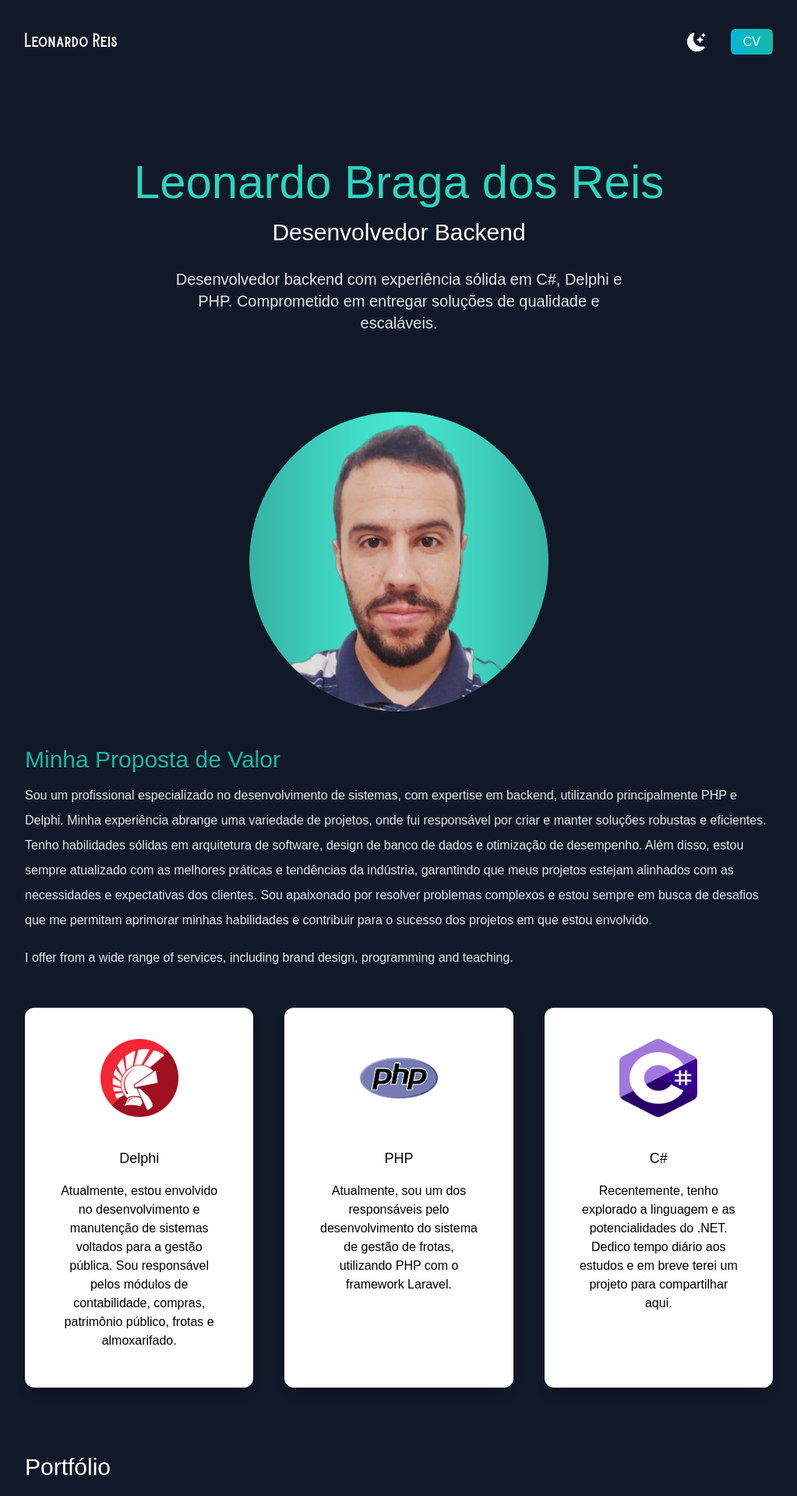
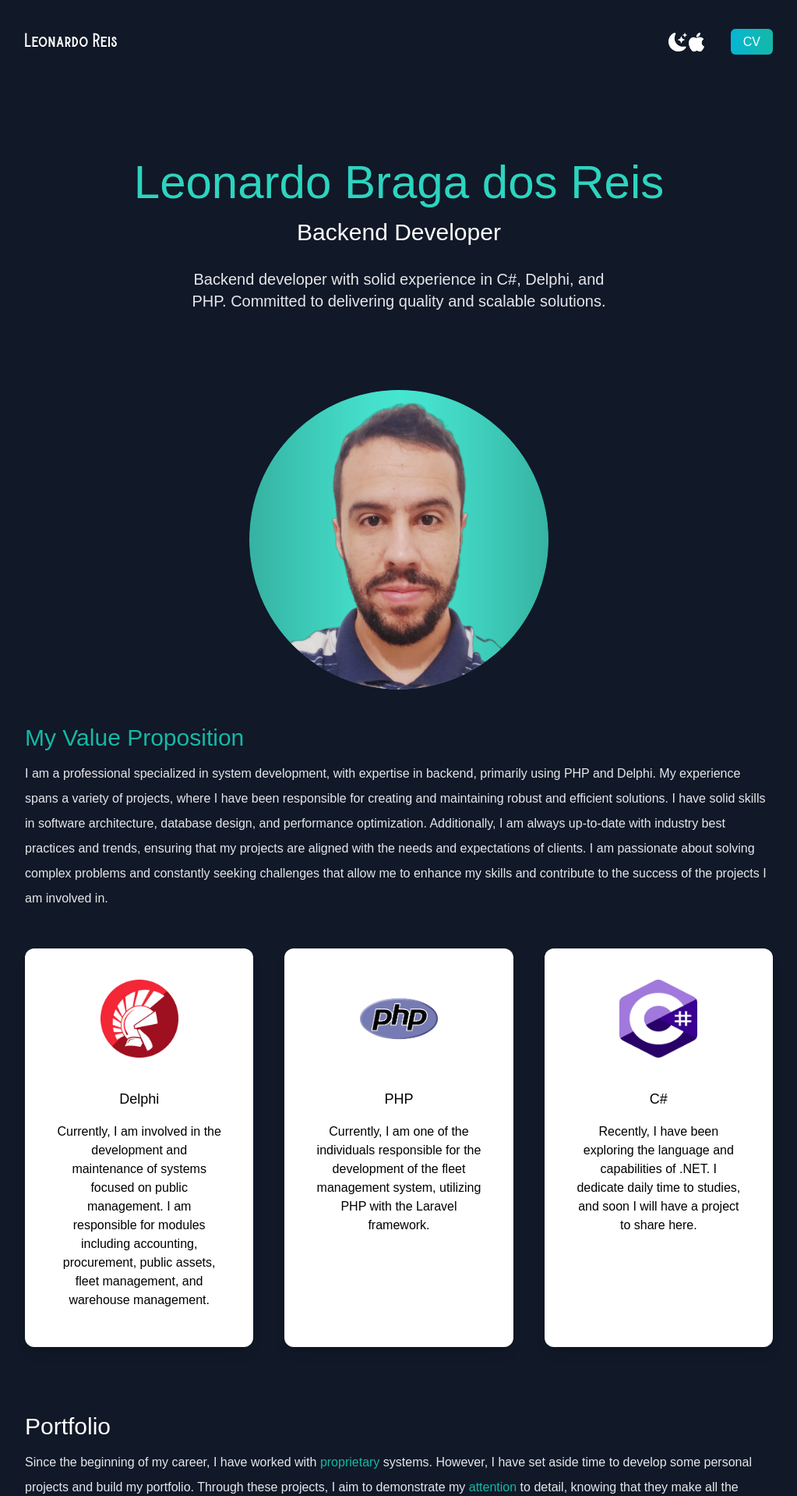
Before and after one commit to leoReiis/Portfolio, a Next.js app: page / in a window 1280 px wide. Shown: the top 1918 px of the page at 78% size, without its empty margins (128-1151 px from the left). Built offline with nearby package versions, Linux system fonts and the light colour scheme.

Commit message:
[Feature] English option.

```diff
--- a/pages/index.js
+++ b/pages/index.js
@@ -1,6 +1,7 @@
 import Head from "next/head";
 import { AiFillGithub, AiFillLinkedin } from "react-icons/ai";
 import { BsFillMoonStarsFill } from "react-icons/bs";
+import { BsApple } from "react-icons/bs";
 import { useState } from "react";
 import profile from "../public/profile.png";
 import php from "../public/php.png";
@@ -14,6 +15,7 @@ import web4 from "../public/web4.png";
 
 export default function Home() {
   const [darkMode, setDarkMode] = useState(true);
+  const [language, setLanguage] = useState(true);
 
   return (
     <div className={darkMode ? "dark" : ""}>
@@ -34,6 +36,12 @@ export default function Home() {
                 />
               </li>
               <li>
+                <BsApple
+                  onClick={() => setLanguage(!language)}
+                  className=" cursor-pointer text-2xl"
+                />
+              </li>
+              <li>
                 <a
                   className="bg-gradient-to-r from-cyan-500 text- to-teal-500 text-white px-4 py-2 border-none rounded-md ml-8"
                   href="#"
@@ -48,11 +56,25 @@ export default function Home() {
               Leonardo Braga dos Reis
             </h2>
             <h3 className="text-2xl py-2 dark:text-white md:text-3xl">
-              Desenvolvedor Backend
+              {language ? (
+                <div>Backend Developer</div>
+              ) : (
+                <div>Desenvolvedor Backend</div>
+              )}
             </h3>
             <p className="text-md py-5 leading-8 text-gray-800 dark:text-gray-200 max-w-xl mx-auto md:text-xl">
-              Desenvolvedor backend com experiência sólida em C#, Delphi e PHP.
-              Comprometido em entregar soluções de qualidade e escaláveis.
+              {language ? (
+                <div>
+                  Backend developer with solid experience in C#, Delphi, and
+                  PHP. Committed to delivering quality and scalable solutions.
+                </div>
+              ) : (
+                <div>
+                  Desenvolvedor backend com experiência sólida em C#, Delphi e
+                  PHP. Comprometido em entregar soluções de qualidade e
+                  escaláveis.
+                </div>
+              )}
             </p>
 
             <div className="mx-auto bg-gradient-to-b from-teal-500 rounded-full w-80 h-80 relative overflow-hidden mt-20 md:h-96 md:w-96">
@@ -63,25 +85,47 @@ export default function Home() {
         <section>
           <div>
             <h3 className="text-3xl py-1 dark:text-white ">
-              <span className="text-teal-500">Minha Proposta de Valor </span>
+              <span className="text-teal-500">
+                {language ? (
+                  <div>My Value Proposition</div>
+                ) : (
+                  <div> Minha Proposta de Valor</div>
+                )}
+              </span>
             </h3>
             <p className="text-md py-2 leading-8 text-gray-800 dark:text-gray-200">
-              Sou um profissional especializado no desenvolvimento de sistemas,
-              com expertise em backend, utilizando principalmente PHP e Delphi.
-              Minha experiência abrange uma variedade de projetos, onde fui
-              responsável por criar e manter soluções robustas e eficientes.
-              Tenho habilidades sólidas em arquitetura de software, design de
-              banco de dados e otimização de desempenho. Além disso, estou
-              sempre atualizado com as melhores práticas e tendências da
-              indústria, garantindo que meus projetos estejam alinhados com as
-              necessidades e expectativas dos clientes. Sou apaixonado por
-              resolver problemas complexos e estou sempre em busca de desafios
-              que me permitam aprimorar minhas habilidades e contribuir para o
+              {language ? (
+                <div>
+                  I am a professional specialized in system development, with
+                  expertise in backend, primarily using PHP and Delphi. My
+                  experience spans a variety of projects, where I have been
+                  responsible for creating and maintaining robust and efficient
+                  solutions. I have solid skills in software architecture,
+                  database design, and performance optimization. Additionally, I
+                  am always up-to-date with industry best practices and trends,
+                  ensuring that my projects are aligned with the needs and
+                  expectations of clients. I am passionate about solving complex
+                  problems and constantly seeking challenges that allow me to
+                  enhance my skills and contribute to the success of the
+                  projects I am involved in.
+                </div>
+              ) : (
+                <div>
+                  Sou um profissional especializado no desenvolvimento de
+                  sistemas, com expertise em backend, utilizando principalmente
+                  PHP e Delphi. Minha experiência abrange uma variedade de
+                  projetos, onde fui responsável por criar e manter soluções
+                  robustas e eficientes. Tenho habilidades sólidas em
+                  arquitetura de software, design de banco de dados e otimização
+                  de desempenho. Além disso, estou sempre atualizado com as
+                  melhores práticas e tendências da indústria, garantindo que
+                  meus projetos estejam alinhados com as necessidades e
+                  expectativas dos clientes. Sou apaixonado por resolver
+                  problemas complexos e estou sempre em busca de desafios que me
+                  permitam aprimorar minhas habilidades e contribuir para o
                   sucesso dos projetos em que estou envolvido.
-            </p>
-            <p className="text-md py-2 leading-8 text-gray-800 dark:text-gray-200">
-              I offer from a wide range of services, including brand design,
-              programming and teaching.
+                </div>
+              )}
             </p>
           </div>
           <div className="lg:flex gap-10">
@@ -89,44 +133,89 @@ export default function Home() {
               <Image src={delphi} width={100} height={100} />
               <h3 className="text-lg font-medium pt-8 pb-2  ">Delphi</h3>
               <p className="py-2">
-                Atualmente, estou envolvido no desenvolvimento e manutenção de
-                sistemas voltados para a gestão pública. Sou responsável pelos
-                módulos de contabilidade, compras, patrimônio público, frotas e
-                almoxarifado.
+                {language ? (
+                  <div>
+                    Currently, I am involved in the development and maintenance
+                    of systems focused on public management. I am responsible
+                    for modules including accounting, procurement, public
+                    assets, fleet management, and warehouse management.
+                  </div>
+                ) : (
+                  <div>
+                    Atualmente, estou envolvido no desenvolvimento e manutenção
+                    de sistemas voltados para a gestão pública. Sou responsável
+                    pelos módulos de contabilidade, compras, patrimônio público,
+                    frotas e almoxarifado.
+                  </div>
+                )}
               </p>
             </div>
             <div className="text-center shadow-lg p-10 rounded-xl my-10 dark:bg-white flex-1">
               <Image src={php} width={100} height={100} />
               <h3 className="text-lg font-medium pt-8 pb-2 ">PHP</h3>
               <p className="py-2">
+                {language ? (
+                  <div>
+                    Currently, I am one of the individuals responsible for the
+                    development of the fleet management system, utilizing PHP
+                    with the Laravel framework.
+                  </div>
+                ) : (
+                  <div>
                     Atualmente, sou um dos responsáveis pelo desenvolvimento do
                     sistema de gestão de frotas, utilizando PHP com o framework
                     Laravel.
+                  </div>
+                )}
               </p>
             </div>
             <div className="text-center shadow-lg p-10 rounded-xl my-10 dark:bg-white flex-1">
               <Image src={csharp} width={100} height={100} />
               <h3 className="text-lg font-medium pt-8 pb-2 ">C#</h3>
               <p className="py-2">
-                Recentemente, tenho explorado a linguagem e as potencialidades
-                do .NET. Dedico tempo diário aos estudos e em breve terei um
-                projeto para compartilhar aqui.
+                {language ? (
+                  <div>
+                    Recently, I have been exploring the language and
+                    capabilities of .NET. I dedicate daily time to studies, and
+                    soon I will have a project to share here.
+                  </div>
+                ) : (
+                  <div>
+                    Recentemente, tenho explorado a linguagem e as
+                    potencialidades do .NET. Dedico tempo diário aos estudos e
+                    em breve terei um projeto para compartilhar aqui.
+                  </div>
+                )}
               </p>
             </div>
           </div>
         </section>
         <section className="py-10">
           <div>
-            <h3 className="text-3xl py-1 dark:text-white ">Portfólio</h3>
+            <h3 className="text-3xl py-1 dark:text-white ">
+              {language ? <div>Portfolio</div> : <div> Portfólio</div>}
+            </h3>
+            {language ? (
               <p className="text-md py-2 leading-8 text-gray-800 dark:text-gray-200">
-              Desde o início da minha carreira, trabalhei com sistemas{" "}
+                Since the beginning of my career, I have worked with{" "}
+                <span className="text-teal-500"> proprietary </span>
+                systems. However, I have set aside time to develop some personal
+                projects and build my portfolio. Through these projects, I aim
+                to demonstrate my{" "}
+                <span className="text-teal-500"> attention </span> to detail,
+                knowing that they make all the difference in the final outcome.
+              </p>
+            ) : (
+              <p className="text-md py-2 leading-8 text-gray-800 dark:text-gray-200">
+                Desde o início da minha carreira, trabalhei com sistemas
                 <span className="text-teal-500"> proprietários </span>. No
                 entanto, reservei um tempo para desenvolver alguns projetos
-              pessoais e compor meu portfólio. Através desses projetos, procuro
-              demonstrar minha <span className="text-teal-500">atenção </span>{" "}
-              aos detalhes, sabendo que eles fazem toda a diferença no resultado
-              final.
+                pessoais e compor meu portfólio. Através desses projetos,
+                procuro demonstrar minha{" "}
+                <span className="text-teal-500">atenção </span> aos detalhes,
+                sabendo que eles fazem toda a diferença no resultado final.
               </p>
+            )}
           </div>
           <div className="flex flex-col gap-10 py-10 lg:flex-row lg:flex-wrap">
             <div className="basis-1/3 flex-1 ">
@@ -141,7 +230,11 @@ export default function Home() {
                   height={"100%"}
                   layout="responsive"
                   src={web1}
-                  title="Dashboard do Saiyan Project"
+                  title={
+                    language
+                      ? "Sayan Project DashBoard"
+                      : "Dashboard do Saiyan Project"
+                  }
                 />
               </a>
             </div>
@@ -157,7 +250,11 @@ export default function Home() {
                   height={"100%"}
                   layout="responsive"
                   src={web2}
-                  title="Treino montado através do Saiyan Project"
+                  title={
+                    language
+                      ? "Sayan Project"
+                      : "Treino montado através do Saiyan Project"
+                  }
                 />
               </a>
             </div>
@@ -168,7 +265,11 @@ export default function Home() {
                 height={"100%"}
                 layout="responsive"
                 src={web3}
-                title="Consumindo API usando axios"
+                title={
+                  language
+                    ? "Consuming API with axios"
+                    : "Consumindo API usando axios"
+                }
               />
             </div>
             <div className="basis-1/3 flex-1">
@@ -178,7 +279,11 @@ export default function Home() {
                 height={"100%"}
                 layout="responsive"
                 src={web4}
-                title="Contribuição em Projeto Privado"
+                title={
+                  language
+                    ? "Private Project Contribution"
+                    : "Contribuição em Projeto Privado"
+                }
               />
             </div>
           </div>
```
Also changed, not shown: pages/_app.js (+5 -3 lines). Lines whose indentation alone changed are shown as unchanged.
